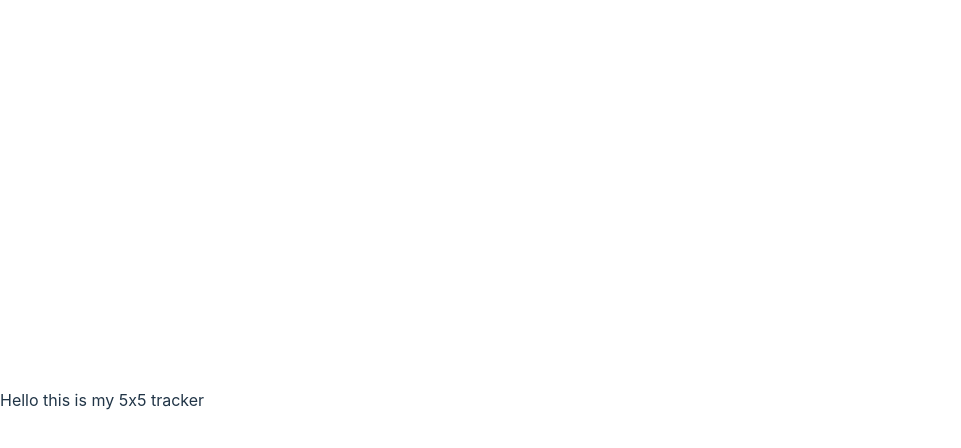
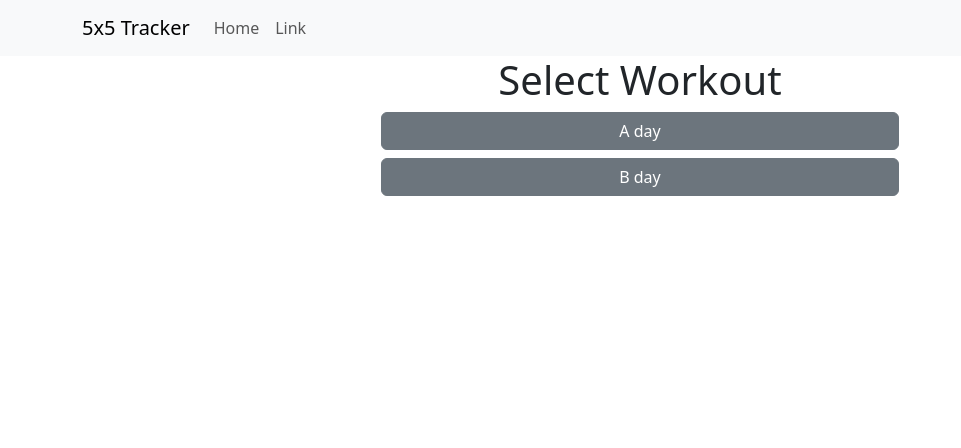
Before and after one commit to GideonNeedleman/5x5, a React (Vite) app: page / in a window 1280 px wide. Shown: the top 448 px of the page, without its empty margins (0-961 px from the left). Built offline with nearby package versions, Linux system fonts and the light colour scheme.

Commit message:
create basic SelectWorkout page

```diff
--- a/index.html
+++ b/index.html
@@ -1,6 +1,12 @@
 <!DOCTYPE html>
 <html lang="en">
   <head>
+    <!--     <link
+      rel="stylesheet"
+      href="https://cdn.jsdelivr.net/npm/bootstrap@5.3.0/dist/css/bootstrap.min.css"
+      integrity="sha384-9ndCyUaIbzAi2FUVXJi0CjmCapSmO7SnpJef0486qhLnuZ2cdeRhO02iuK6FUUVM"
+      crossorigin="anonymous"
+    /> -->
     <meta charset="UTF-8" />
     <link rel="icon" type="image/svg+xml" href="/logo.svg" />
     <meta name="viewport" content="width=device-width, initial-scale=1.0" />
--- a/src/App.jsx
+++ b/src/App.jsx
@@ -1,5 +1,14 @@
+import "bootstrap/dist/css/bootstrap.min.css";
+import Header from "./components/Header";
+import SelectWorkout from "./pages/SelectWorkout";
+
 function App() {
-  return <div>Hello this is my 5x5 tracker</div>;
+  return (
+    <>
+      <Header />
+      <SelectWorkout />
+    </>
+  );
 }
 
 export default App;
--- /dev/null
+++ b/src/components/Header.jsx
@@ -0,0 +1,28 @@
+import Offcanvas from "react-bootstrap/Offcanvas";
+import Container from "react-bootstrap/Container";
+import Nav from "react-bootstrap/Nav";
+import Navbar from "react-bootstrap/Navbar";
+
+function Header() {
+  return (
+    <Navbar expand="lg" className="bg-body-tertiary">
+      <Container>
+        <Navbar.Brand>5x5 Tracker</Navbar.Brand>
+        <Navbar.Toggle aria-controls="basic-navbar-nav" />
+        <Navbar.Offcanvas id="basic-navbar-nav" placement="end">
+          <Offcanvas.Header closeButton>
+            <Offcanvas.Title id="offcanvas-title">Offcanvas</Offcanvas.Title>
+          </Offcanvas.Header>
+          <Offcanvas.Body>
+            <Nav className="me-auto">
+              <Nav.Link href="#home">Home</Nav.Link>
+              <Nav.Link href="#link">Link</Nav.Link>
+            </Nav>
+          </Offcanvas.Body>
+        </Navbar.Offcanvas>
+      </Container>
+    </Navbar>
+  );
+}
+
+export default Header;
--- a/src/index.css
+++ b/src/index.css
@@ -106,73 +106,3 @@
 
 /* Generated by Paletton.com © 2002-2014 */
 /* http://paletton.com */
-
-:root {
-  font-family: Inter, system-ui, Avenir, Helvetica, Arial, sans-serif;
-  line-height: 1.5;
-  font-weight: 400;
-
-  color-scheme: light dark;
-  color: rgba(255, 255, 255, 0.87);
-  background-color: #242424;
-
-  font-synthesis: none;
-  text-rendering: optimizeLegibility;
-  -webkit-font-smoothing: antialiased;
-  -moz-osx-font-smoothing: grayscale;
-  -webkit-text-size-adjust: 100%;
-}
-
-a {
-  font-weight: 500;
-  color: #646cff;
-  text-decoration: inherit;
-}
-a:hover {
-  color: #535bf2;
-}
-
-body {
-  margin: 0;
-  display: flex;
-  place-items: center;
-  min-width: 320px;
-  min-height: 100vh;
-}
-
-h1 {
-  font-size: 3.2em;
-  line-height: 1.1;
-}
-
-button {
-  border-radius: 8px;
-  border: 1px solid transparent;
-  padding: 0.6em 1.2em;
-  font-size: 1em;
-  font-weight: 500;
-  font-family: inherit;
-  background-color: #1a1a1a;
-  cursor: pointer;
-  transition: border-color 0.25s;
-}
-button:hover {
-  border-color: #646cff;
-}
-button:focus,
-button:focus-visible {
-  outline: 4px auto -webkit-focus-ring-color;
-}
-
-@media (prefers-color-scheme: light) {
-  :root {
-    color: #213547;
-    background-color: #ffffff;
-  }
-  a:hover {
-    color: #747bff;
-  }
-  button {
-    background-color: #f9f9f9;
-  }
-}
--- /dev/null
+++ b/src/pages/SelectWorkout.jsx
@@ -0,0 +1,19 @@
+import Button from "react-bootstrap/Button";
+import Stack from "react-bootstrap/Stack";
+/* import Container from "react-bootstrap/Container";
+import Row from "react-bootstrap/Row";
+import Col from "react-bootstrap/Col"; */
+
+function SelectWorkout() {
+  return (
+    <main>
+      <h1 className="d-flex justify-content-center">Select Workout</h1>
+      <Stack gap={2} className="col-sm-5 mx-auto px-2">
+        <Button variant="secondary">A day</Button>
+        <Button variant="secondary">B day</Button>
+      </Stack>
+    </main>
+  );
+}
+
+export default SelectWorkout;
```
Also changed, not shown: src/pages/EditWorkout.jsx (added).
